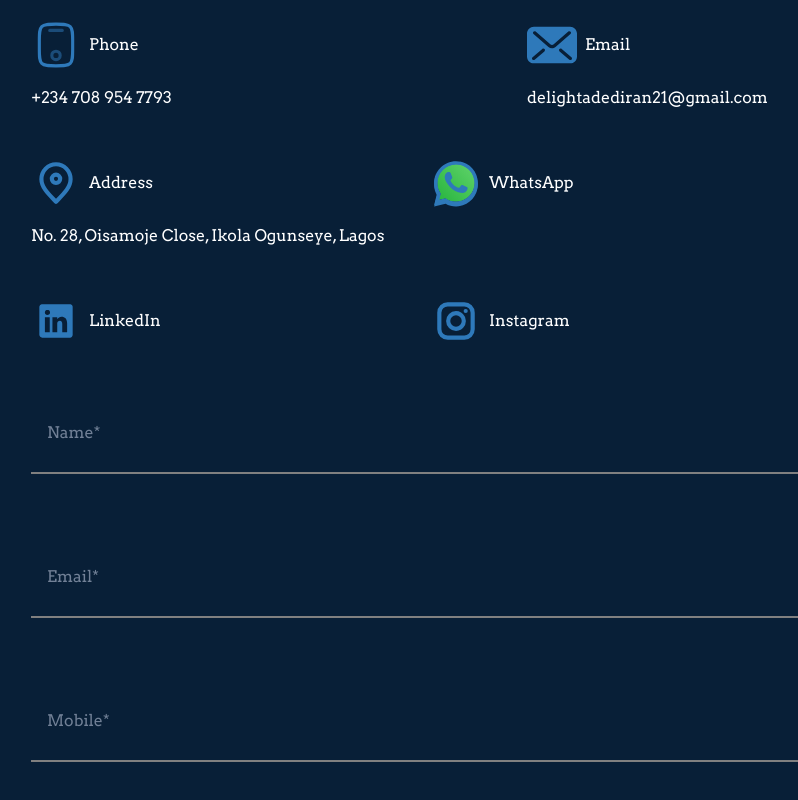
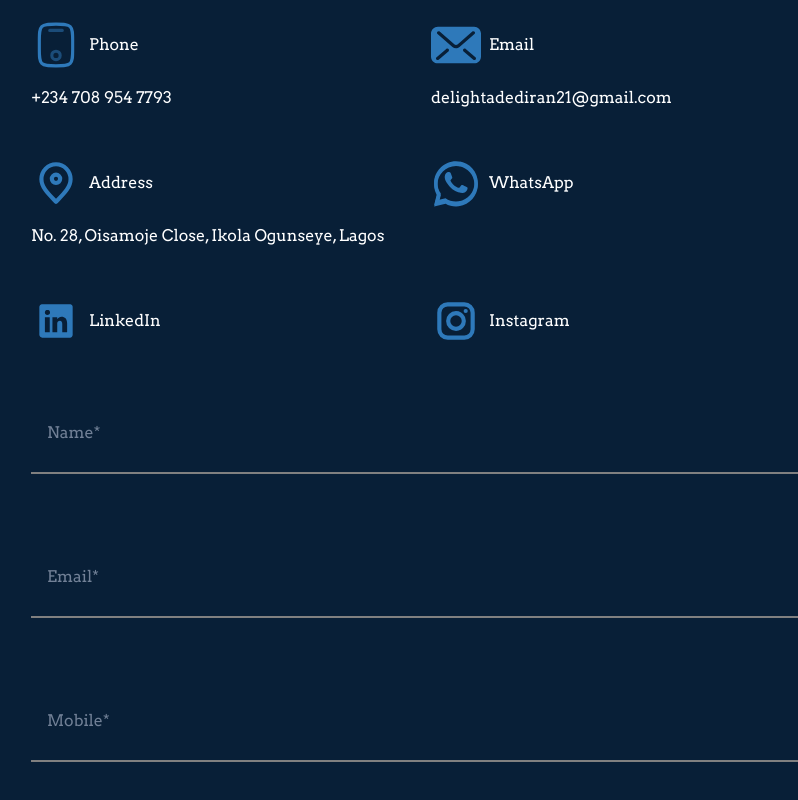
Before and after one commit to De-elite2107/Portfolio, a Next.js app: page / in a window 1280 px wide. Shown: the part 8876-9676 px from the top of the page, without its empty margins (49-847 px from the left). Built offline with nearby package versions, Linux system fonts and the light colour scheme; what @chakra-ui/next-js would draw is missing.

Commit message:
Responsiveness fix

```diff
--- a/components/contact.tsx
+++ b/components/contact.tsx
@@ -85,7 +85,7 @@ const ContactUs = () => {
                 </Text>
                 <Flex flexWrap="wrap">
                     <Link href='tel:+2347089547793' target='_blank'>
-                        <Box mb="3rem" w={isLargerThan400 ? "25rem" : "100%"} mr="6rem">
+                        <Box mb="3rem" w={isLargerThan400 ? "25rem" : "100%"} mr={isLargerThan400? "" : "6rem"}>
                             <Flex alignItems="center" mb="1rem" gap={2}>
                                 <SmartPhone/>
                                 <Text>Phone</Text>
--- a/svgs/whatsapp.tsx
+++ b/svgs/whatsapp.tsx
@@ -17,7 +17,7 @@ const WhatsappIcon: React.FC<React.SVGProps<SVGSVGElement>> = (props) => (
     />
     <path
       d="M28 16C28 22.6274 22.6274 28 16 28C13.4722 28 11.1269 27.2184 9.19266 25.8837L5.09091 26.9091L6.16576 22.8784C4.80092 20.9307 4 18.5589 4 16C4 9.37258 9.37258 4 16 4C22.6274 4 28 9.37258 28 16Z"
-      fill="url(#paint0_linear_87_7264)"
+      fill="none"
     />
     <path
       fillRule="evenodd"
```
